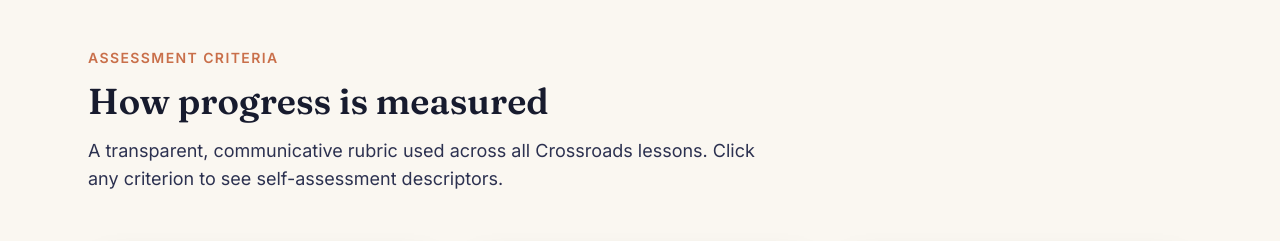
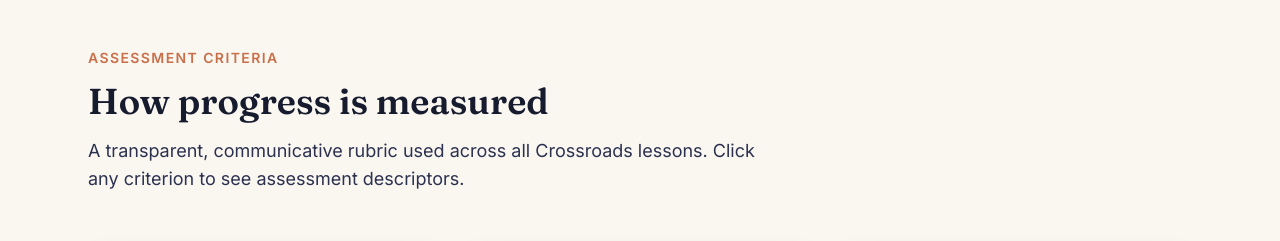
Before and after one commit to crossroads3/crossroads, a Next.js app: page / in a window 1280 px wide. Shown: the part 2300-2541 px from the top of the page. Built offline with nearby package versions, Linux system fonts and the light colour scheme.

Commit message:
Update text from 'self-assessment' to 'assessment'

```diff
--- a/components/AssessmentSection.tsx
+++ b/components/AssessmentSection.tsx
@@ -143,7 +143,7 @@ export function AssessmentSection() {
           <h2 className="mt-3 font-serif text-4xl font-semibold text-ink">How progress is measured</h2>
           <p className="mt-4 text-lg text-ink-soft">
             A transparent, communicative rubric used across all Crossroads lessons. Click any criterion to see
-            self-assessment descriptors.
+            assessment descriptors.
           </p>
         </div>
 
```
